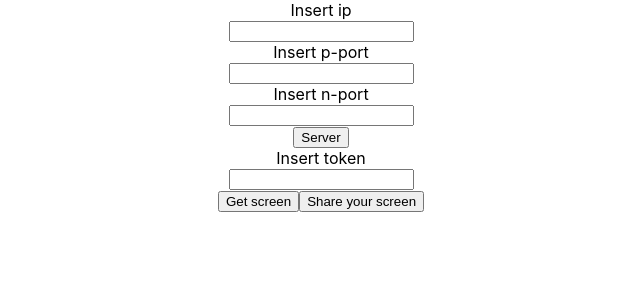
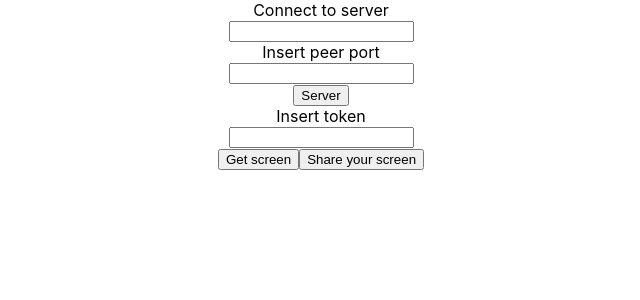
Before and after one commit to thomscoder/orchestra, a React (Create React App) app in the folder client/: page / in a window 1280 px wide. Shown: the top 300 px of the page, without its empty margins (319-959 px from the left). Built offline with nearby package versions, Linux system fonts and the light colour scheme.

Commit message:
small improvements

```diff
--- a/client/src/components/Access/ScreenHomepage.tsx
+++ b/client/src/components/Access/ScreenHomepage.tsx
@@ -25,13 +25,11 @@ export default class ScreenHomepage extends Component<Props, State> {
     private inputRef: React.RefObject<HTMLInputElement>;
     private ipRef: React.RefObject<HTMLInputElement>;
     private pPortRef: React.RefObject<HTMLInputElement>;
-    private nPortRef: React.RefObject<HTMLInputElement>;
     constructor(props?) {
         super(props);
         this.inputRef = React.createRef();
         this.ipRef = React.createRef();
         this.pPortRef = React.createRef();
-        this.nPortRef = React.createRef();
         this.state = {
             logged: false,
             getScreenId: '',
@@ -49,12 +47,16 @@ export default class ScreenHomepage extends Component<Props, State> {
 
     startConnection(e) {
         e.preventDefault();
-        const socket = io(`https://${this.ipRef.current!.value}:${this.nPortRef.current!.value}`);
-        const HOST = String(this.ipRef.current!.value);
+        const url = this.ipRef.current!.value
+        const ipAddress: string = url.match(/(?<=\/\/).*(?=:)/)![0];
+        console.log(ipAddress)
+        const portNumber = url.match(/(?<=:)\d+/)![0];
+        const socket = io(`https://${ipAddress}:${portNumber}`);
+        const HOST = String(ipAddress);
         //@ts-ignore
         const PORT = Number(this.pPortRef.current!.value);
         //@ts-ignore
-        const host = String(this.ipRef.current!.value.split('.').join(''));
+        const host = String(ipAddress.split('.').join(''));
         const uIp = v4();
 
         this.setState({
@@ -114,12 +116,10 @@ export default class ScreenHomepage extends Component<Props, State> {
         return (
             <div>
                 <form onSubmit={this.startConnection}>
-                    <div id="label-ip"><label htmlFor="get-ip">Insert ip</label></div>
+                    <div id="label-ip"><label htmlFor="get-ip">Connect to server</label></div>
                     <div id="ip-address"><input type="ip" name="get-ip" ref={this.ipRef}/></div>
-                    <div id="label-p-port"><label htmlFor="get-p-port">Insert p-port</label></div>
+                    <div id="label-p-port"><label htmlFor="get-p-port">Insert peer port</label></div>
                     <div id="p-ort"><input type="p-port" name="get-p-port" ref={this.pPortRef}/></div>
-                    <div id="label-n-port"><label htmlFor="get-n-port">Insert n-port</label></div>
-                    <div id="n-port"><input type="n-port" name="get-n-port" ref={this.nPortRef}/></div>
                     <button type="submit">Server</button>
                 </form>
                 <form onSubmit={this.getScreen}>
--- a/client/src/components/Screen/ScreenCapture.tsx
+++ b/client/src/components/Screen/ScreenCapture.tsx
@@ -56,7 +56,7 @@ export default class ScreenCapture extends Component<Props, State> {
                     this.props.peer.call(this.state.users, stream!);
                 });
                 conn.on('open', () => {
-                    conn.send('hello!');
+                    conn.send('Data ok!');
                 });
             });
         });
```
Also changed, not shown: 1 other file (tests, documents, lock files or other folders).
